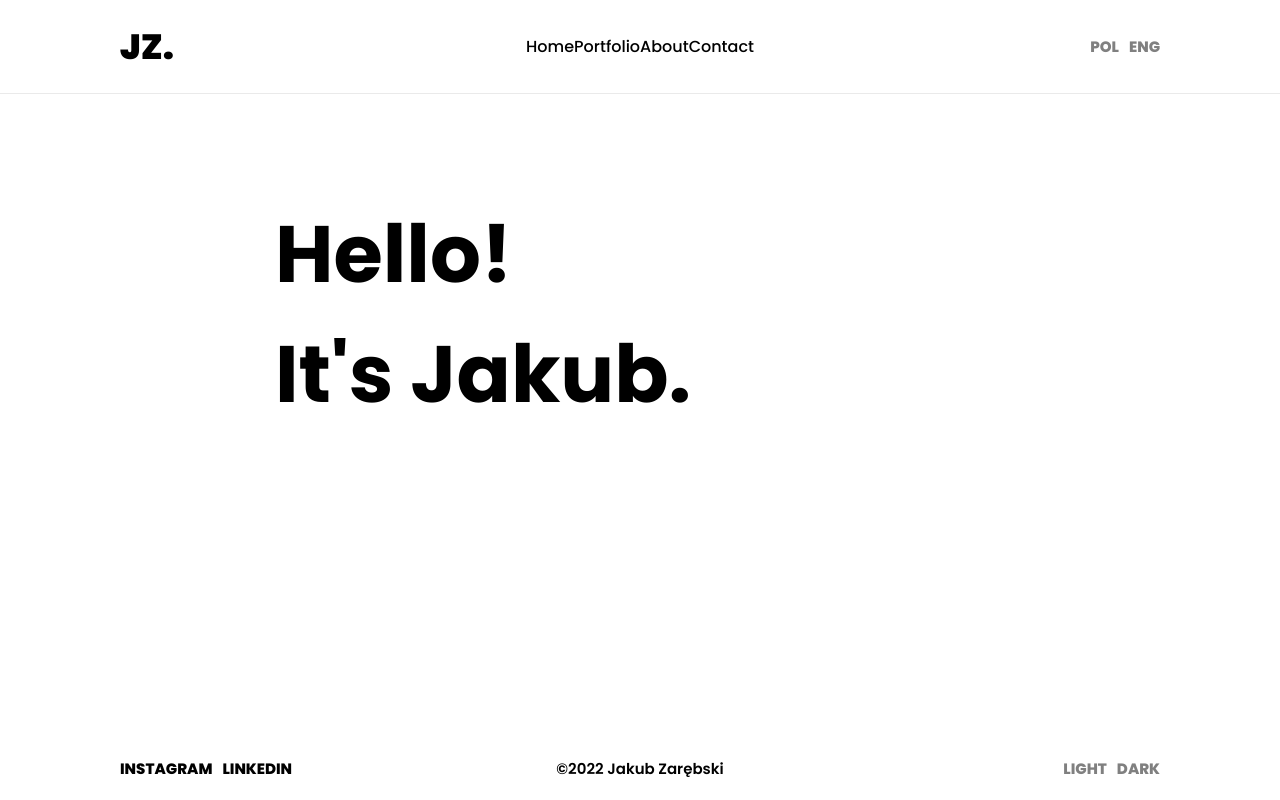
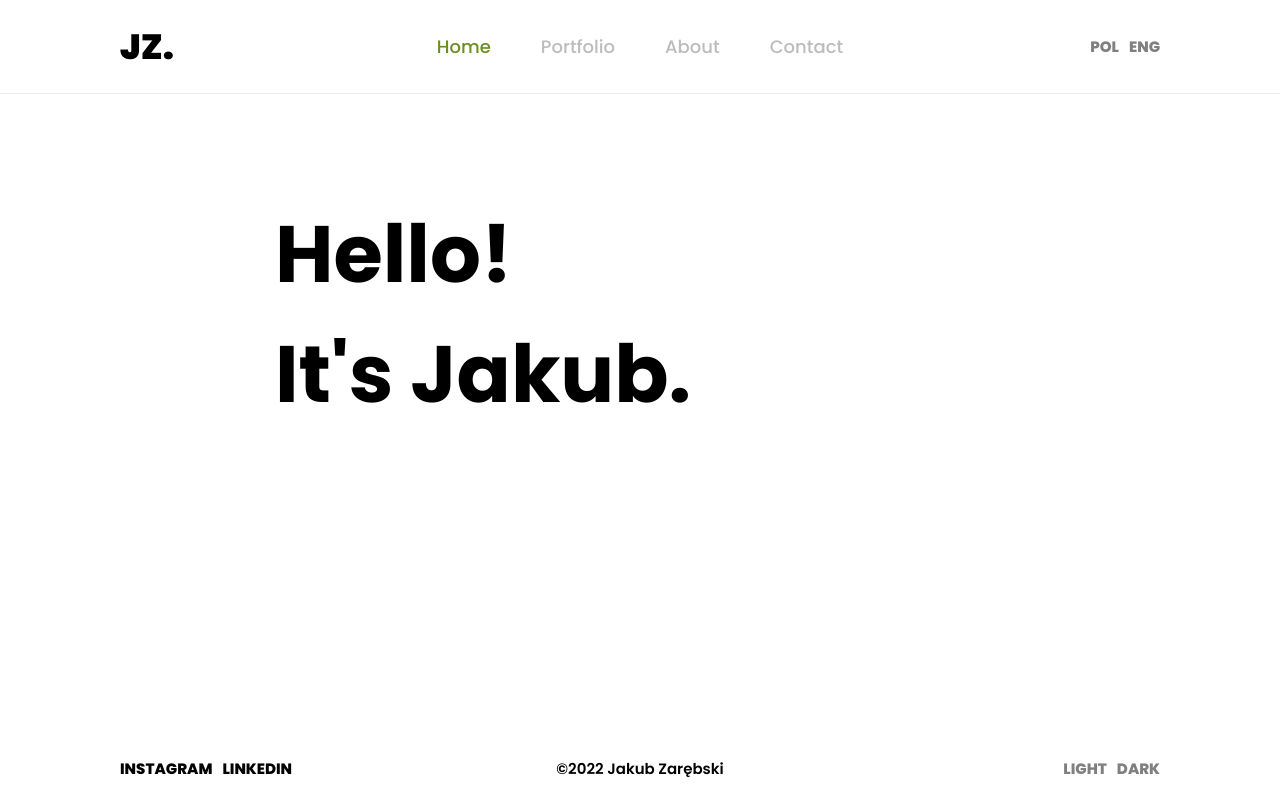
Before and after one commit to kubzar/Portfolio, a Next.js app: page / in a window 1280 px wide. Built offline with nearby package versions, Linux system fonts and the light colour scheme.

Commit message:
fix: Active state on navigation links

```diff
--- a/components/Navigation/index.tsx
+++ b/components/Navigation/index.tsx
@@ -16,9 +16,9 @@ const LinkSwitcherStyled = styled.nav`
     align-items: center;
     flex-basis: calc(100% / 3);
 `
-const LinkStyled = styled(Link)`
+const LinkStyled = styled.a`
     font-size: 18px;
-    font-weight: 600;
+    color: #bcbcbc;
     &:not(:last-child) {
         margin-right:  50px;
     }
@@ -28,6 +28,9 @@ const LinkStyled = styled(Link)`
     }
     transition: 0.1s ease-in-out;
     transition-delay: 0.05s;
+    &.active {
+        color: OliveDrab;
+    }
 `
 const LanguageSwitcherStyled = styled.nav`
     display: flex;
@@ -80,20 +83,21 @@ const Navigation = () => {
                 JZ.
             </LogoStyled>
             <LinkSwitcherStyled>
-                <LinkStyled href="/">
-                    <a className={router.pathname == "/" ? "active" : ""}>
+                {/* Check the Next.js documentation for the "Link" component to understand the passHref property */}
+                <Link href="/" passHref>
+                    <LinkStyled className={router.pathname == "/" ? "active" : ""}>
                         Home
-                    </a>
-                </LinkStyled>
-                <LinkStyled href="/portfolio">
-                    <a className={router.pathname == "/portfolio" ? "active" : ""}>
+                    </LinkStyled>
+                </Link>
+                <Link href="/portfolio" passHref>
+                    <LinkStyled className={router.pathname == "/portfolio" ? "active" : ""}>
                         Portfolio
-                    </a>
-                </LinkStyled>
-                <LinkStyled href="/">
+                    </LinkStyled>
+                </Link>
+                <LinkStyled>
                     About
                 </LinkStyled>
-                <LinkStyled href="/">
+                <LinkStyled>
                     Contact
                 </LinkStyled>
             </LinkSwitcherStyled>
```
